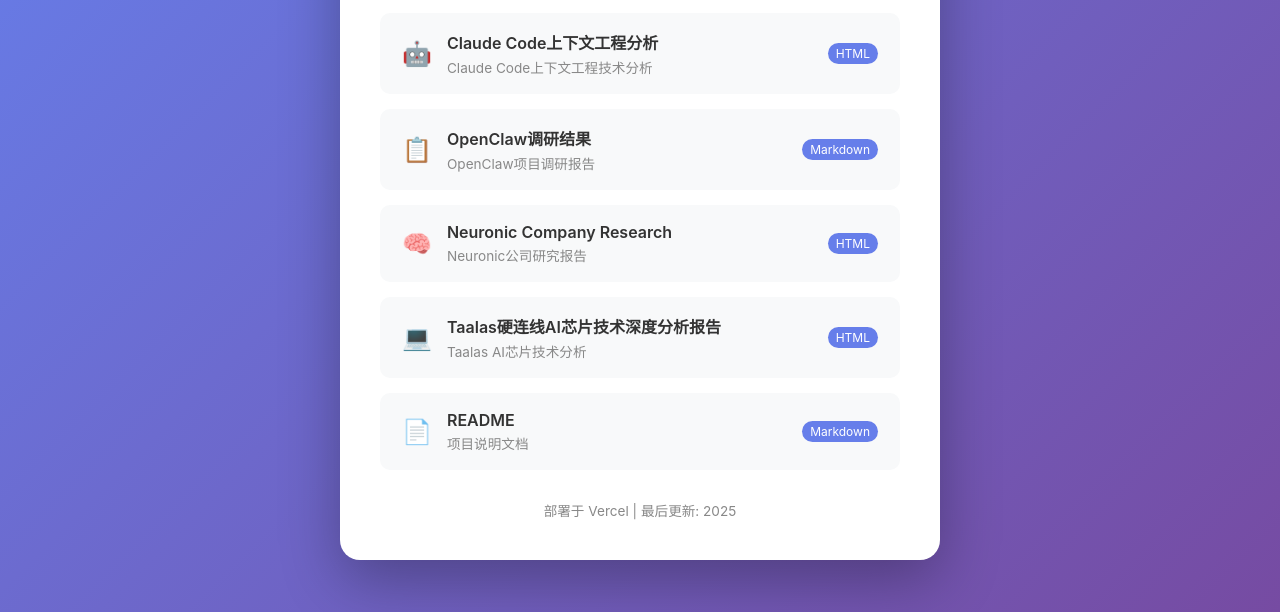
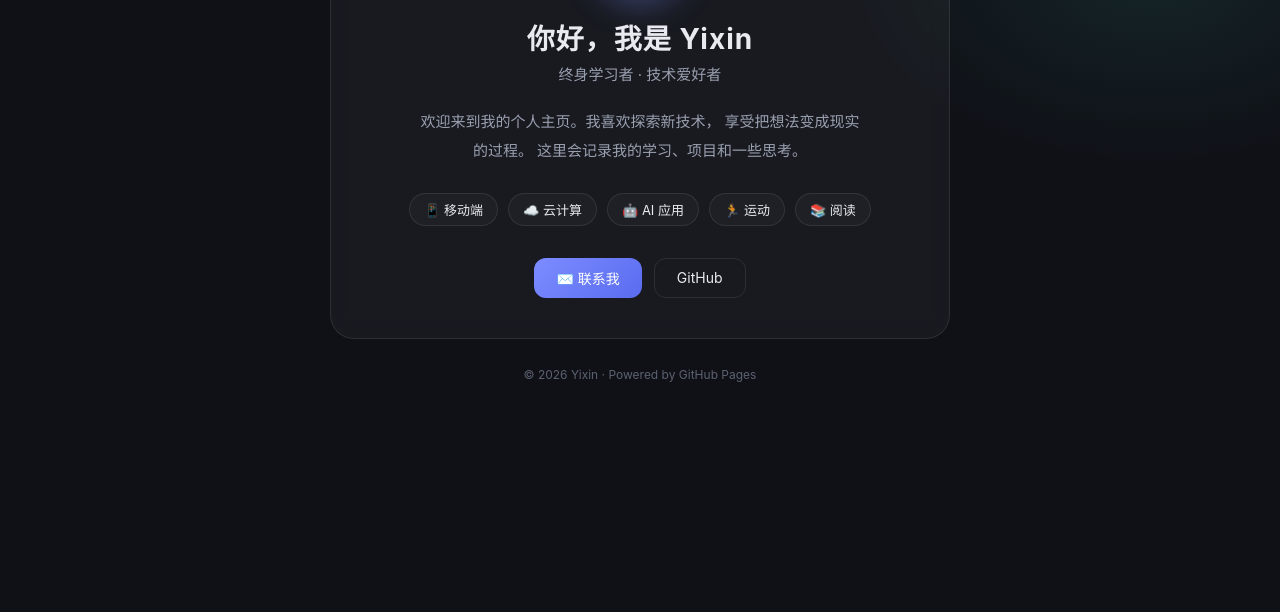
Before and after one commit to yixinwu/yixinwu.github.io, a plain HTML site: page index.html in a window 1280 px wide. Shown: the part 188-800 px from the top of the page. Drawn offline with Linux system fonts and the light colour scheme.

Commit message:
Add self-intro landing page

```diff
--- a/index.html
+++ b/index.html
@@ -2,171 +2,101 @@
 <html lang="zh-CN">
 <head>
 <meta charset="UTF-8">
-    <meta name="viewport" content="width=device-width, initial-scale=1.0">
-    <title>to_Vercel - 文档索引</title>
+<meta name="viewport" content="width=device-width, initial-scale=1.0, viewport-fit=cover">
+<meta name="apple-mobile-web-app-capable" content="yes">
+<meta name="apple-mobile-web-app-status-bar-style" content="black-translucent">
+<meta name="theme-color" content="#0f1117">
+<title>Yixin · 个人主页</title>
 <style>
-        * {
-            margin: 0;
-            padding: 0;
-            box-sizing: border-box;
+  :root {
+    --bg: #0f1117;
+    --card: rgba(255,255,255,.04);
+    --line: rgba(255,255,255,.09);
+    --text: #e8eaf0;
+    --muted: #9aa0b0;
+    --accent: #7c8cff;
+    --accent2: #4dd0b8;
   }
+  * { margin: 0; padding: 0; box-sizing: border-box; }
+  html, body { height: 100%; }
   body {
-            font-family: -apple-system, BlinkMacSystemFont, 'Segoe UI', Roboto, 'Helvetica Neue', Arial, sans-serif;
-            background: linear-gradient(135deg, #667eea 0%, #764ba2 100%);
-            min-height: 100vh;
-            display: flex;
-            justify-content: center;
-            align-items: center;
-            padding: 20px;
+    font-family: -apple-system, "PingFang SC", "Helvetica Neue", "Segoe UI", sans-serif;
+    background:
+      radial-gradient(600px 300px at 15% 0%, rgba(124,140,255,.14), transparent 60%),
+      radial-gradient(500px 320px at 90% 20%, rgba(77,208,184,.10), transparent 60%),
+      var(--bg);
+    color: var(--text);
+    display: flex; justify-content: center;
+    padding: 48px 20px;
+    -webkit-font-smoothing: antialiased;
   }
-        .container {
-            background: white;
-            border-radius: 20px;
-            box-shadow: 0 20px 60px rgba(0,0,0,0.3);
-            padding: 40px;
-            max-width: 600px;
-            width: 100%;
+  .wrap { width: 100%; max-width: 620px; }
+  .card {
+    background: var(--card);
+    border: 1px solid var(--line);
+    border-radius: 24px;
+    padding: 40px 32px;
+    backdrop-filter: blur(10px);
+    text-align: center;
   }
-        h1 {
-            color: #333;
-            margin-bottom: 10px;
-            font-size: 2rem;
+  .avatar {
+    width: 96px; height: 96px; border-radius: 50%;
+    margin: 0 auto 20px;
+    display: flex; align-items: center; justify-content: center;
+    font-size: 36px; font-weight: 700; color: #fff;
+    background: linear-gradient(135deg, var(--accent), var(--accent2));
+    box-shadow: 0 8px 32px rgba(124,140,255,.35);
   }
-        .subtitle {
-            color: #666;
-            margin-bottom: 30px;
-            font-size: 0.95rem;
+  h1 { font-size: 28px; letter-spacing: 1px; margin-bottom: 6px; }
+  .sub { color: var(--muted); font-size: 15px; margin-bottom: 24px; }
+  .bio {
+    color: var(--muted); font-size: 15px; line-height: 1.9;
+    max-width: 440px; margin: 0 auto 28px;
   }
-        .file-list {
-            list-style: none;
+  .tags { display: flex; flex-wrap: wrap; gap: 10px; justify-content: center; margin-bottom: 32px; }
+  .tag {
+    font-size: 13px; padding: 6px 14px; border-radius: 999px;
+    border: 1px solid var(--line); color: var(--text);
+    background: rgba(255,255,255,.03);
   }
-        .file-item {
-            margin-bottom: 15px;
-            transition: transform 0.2s;
+  .links { display: flex; gap: 12px; justify-content: center; flex-wrap: wrap; }
+  .btn {
+    display: inline-block; padding: 10px 22px; border-radius: 12px;
+    font-size: 14px; text-decoration: none; color: #fff;
+    background: linear-gradient(135deg, var(--accent), #5a6cf0);
+    transition: transform .15s ease, box-shadow .15s ease;
   }
-        .file-item:hover {
-            transform: translateX(10px);
+  .btn.ghost {
+    background: transparent; border: 1px solid var(--line); color: var(--text);
   }
-        .file-link {
-            display: flex;
-            align-items: center;
-            padding: 15px 20px;
-            background: #f8f9fa;
-            border-radius: 10px;
-            text-decoration: none;
-            color: #333;
-            border: 2px solid transparent;
-            transition: all 0.3s;
-        }
-        .file-link:hover {
-            background: #e9ecef;
-            border-color: #667eea;
-        }
-        .file-icon {
-            margin-right: 15px;
-            font-size: 1.5rem;
-        }
-        .file-info {
-            flex: 1;
-        }
-        .file-name {
-            font-weight: 600;
-            font-size: 1rem;
-        }
-        .file-desc {
-            font-size: 0.85rem;
-            color: #888;
-            margin-top: 3px;
-        }
-        .file-type {
-            font-size: 0.75rem;
-            padding: 3px 8px;
-            background: #667eea;
-            color: white;
-            border-radius: 12px;
-            margin-left: 10px;
-        }
-        .footer {
-            margin-top: 30px;
-            text-align: center;
-            color: #888;
-            font-size: 0.85rem;
-        }
-        @media (max-width: 480px) {
-            .container {
-                padding: 25px;
-            }
-            h1 {
-                font-size: 1.5rem;
-            }
-        }
+  .btn:hover { transform: translateY(-2px); box-shadow: 0 6px 20px rgba(124,140,255,.3); }
+  footer { margin-top: 28px; text-align: center; color: #5c6270; font-size: 12px; }
 </style>
 </head>
 <body>
-    <div class="container">
-        <h1>to_Vercel 文档库</h1>
-        <p class="subtitle">研究报告与技术文档索引</p>
-
-        <ul class="file-list">
-            <li class="file-item">
-                <a href="Claude Code上下文工程分析.html" class="file-link">
-                    <span class="file-icon">🤖</span>
-                    <div class="file-info">
-                        <div class="file-name">Claude Code上下文工程分析</div>
-                        <div class="file-desc">Claude Code上下文工程技术分析</div>
+  <div class="wrap">
+    <div class="card">
+      <div class="avatar">Y</div>
+      <h1>你好，我是 Yixin</h1>
+      <div class="sub">终身学习者 · 技术爱好者</div>
+      <p class="bio">
+        欢迎来到我的个人主页。我喜欢探索新技术，
+        享受把想法变成现实的过程。
+        这里会记录我的学习、项目和一些思考。
+      </p>
+      <div class="tags">
+        <span class="tag">📱 移动端</span>
+        <span class="tag">☁️ 云计算</span>
+        <span class="tag">🤖 AI 应用</span>
+        <span class="tag">🏃 运动</span>
+        <span class="tag">📚 阅读</span>
       </div>
-                    <span class="file-type">HTML</span>
-                </a>
-            </li>
-
-            <li class="file-item">
-                <a href="OpenClaw调研结果.md" class="file-link">
-                    <span class="file-icon">📋</span>
-                    <div class="file-info">
-                        <div class="file-name">OpenClaw调研结果</div>
-                        <div class="file-desc">OpenClaw项目调研报告</div>
+      <div class="links">
+        <a class="btn" href="mailto:wuyixin@huawei.com">✉️ 联系我</a>
+        <a class="btn ghost" href="https://github.com/yixinwu" target="_blank">GitHub</a>
       </div>
-                    <span class="file-type">Markdown</span>
-                </a>
-            </li>
-
-            <li class="file-item">
-                <a href="Neuronic_Company_Research.html" class="file-link">
-                    <span class="file-icon">🧠</span>
-                    <div class="file-info">
-                        <div class="file-name">Neuronic Company Research</div>
-                        <div class="file-desc">Neuronic公司研究报告</div>
     </div>
-                    <span class="file-type">HTML</span>
-                </a>
-            </li>
-
-            <li class="file-item">
-                <a href="Taalas硬连线AI芯片技术深度分析报告.html" class="file-link">
-                    <span class="file-icon">💻</span>
-                    <div class="file-info">
-                        <div class="file-name">Taalas硬连线AI芯片技术深度分析报告</div>
-                        <div class="file-desc">Taalas AI芯片技术分析</div>
-                    </div>
-                    <span class="file-type">HTML</span>
-                </a>
-            </li>
-
-            <li class="file-item">
-                <a href="README.md" class="file-link">
-                    <span class="file-icon">📄</span>
-                    <div class="file-info">
-                        <div class="file-name">README</div>
-                        <div class="file-desc">项目说明文档</div>
-                    </div>
-                    <span class="file-type">Markdown</span>
-                </a>
-            </li>
-        </ul>
-
-        <div class="footer">
-            <p>部署于 Vercel | 最后更新: 2025</p>
-        </div>
+    <footer>© 2026 Yixin · Powered by GitHub Pages</footer>
   </div>
 </body>
 </html>
```
Lines whose indentation alone changed are shown as unchanged.
